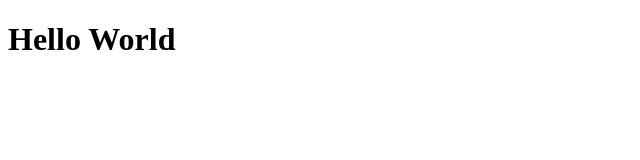
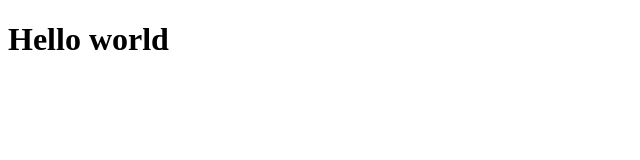
Before and after one commit to itookyourboo/shri-infrastructure, a website: page src/index.html in a window 1280 px wide. Shown: the full height of the page, 0-640 px from the left. Drawn offline with Linux system fonts and the light colour scheme.

Commit message:
Some changes for new version

```diff
--- a/src/index.html
+++ b/src/index.html
@@ -5,6 +5,6 @@
     <title>SHRI Infrastructure task</title>
 </head>
 <body>
-    <h1>Hello World</h1>
+    <h1>Hello world</h1>
 </body>
 </html>
```
